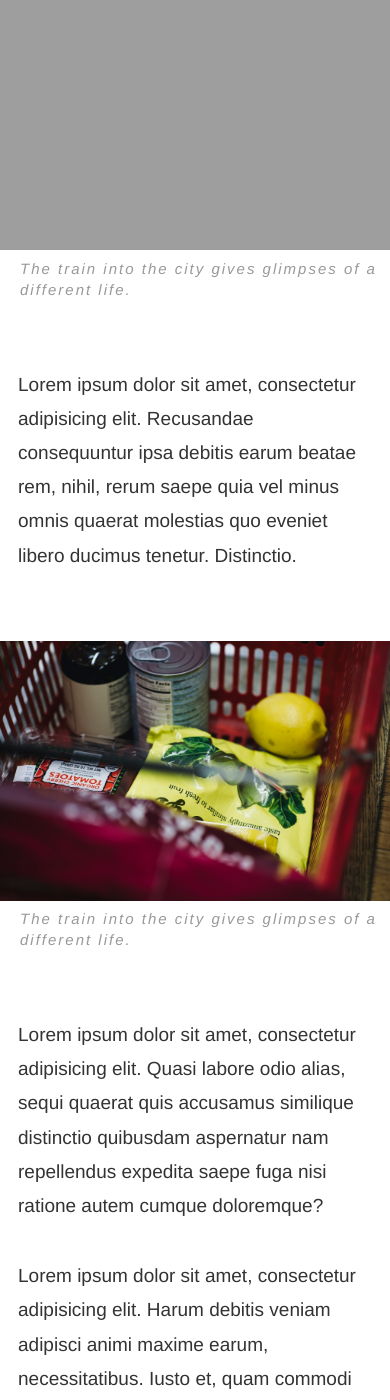
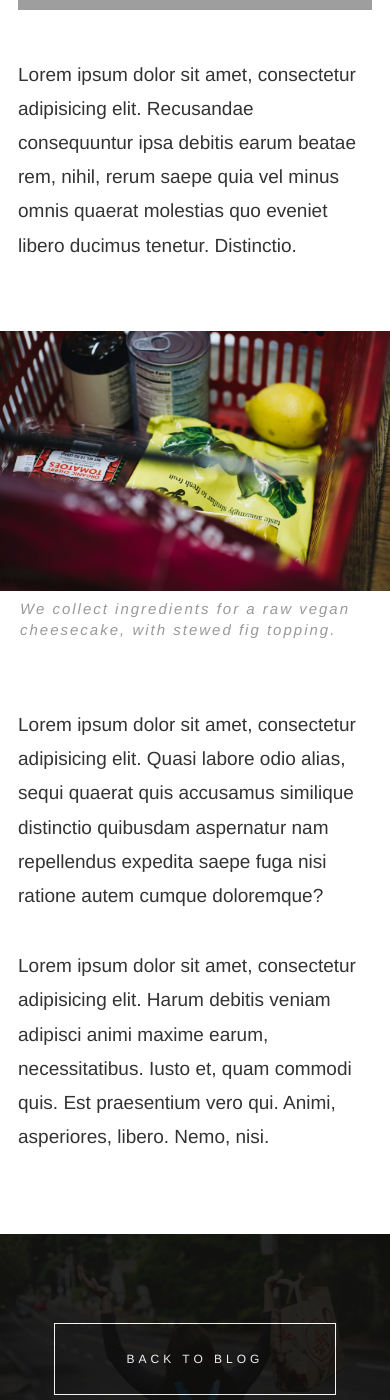
Before and after one commit to reubenosborne/reubenosborne.github.io, a Jekyll site: the page built from _posts/2017-08-23-land-of-the-free.md, in a window 390 px wide and 1400 px high, scrolled down 5137 px. Built offline with Jekyll 4.4.1, drawn with Linux system fonts in a browser that asks for light colours; some web fonts are replaced; some of the changed text lies outside the part shown.

Commit message:
Blog update

```diff
--- a/_posts/2017-08-23-land-of-the-free.md
+++ b/_posts/2017-08-23-land-of-the-free.md
@@ -1,8 +1,8 @@
 ---
 layout: post
 category: post
-title: The city of crunchy leaves
-excerpt: My month in Portland
+title: The Growing Home
+excerpt: A community of radical vegans
 img: america/alithrow.jpeg
 img2: america/bluebridge.jpeg
 ---
@@ -46,23 +46,17 @@
 
 Lorem ipsum dolor sit amet, consectetur adipisicing elit. Dolore error amet incidunt recusandae adipisci, debitis! At modi impedit labore commodi maxime ipsam pariatur iste iusto molestiae, repellendus ipsum ipsa asperiores!
 
-<figure>
-  <img src="{{site.url}}/images/america/giftingbox.jpeg" class="imgWide" alt="Future Stairs"/>
-  <figcaption>The train into the city gives glimpses of a different life.</figcaption>
-</figure>
+![Gifting Box]({{site.url}}/images/america/giftingbox.jpeg)
 
 Lorem ipsum dolor sit amet, consectetur adipisicing elit. Deserunt aperiam quidem distinctio sint quo fugiat qui vel repellat corrupti fugit iusto odio, eum nobis recusandae animi similique ut, quam atque!
 
-<figure>
-  <img src="{{site.url}}/images/america/platoturn.jpeg" class="imgWide" alt="Future Stairs"/>
-  <figcaption>The train into the city gives glimpses of a different life.</figcaption>
-</figure>
+![Plato, The Best Dog]({{site.url}}/images/america/platoturn.jpeg)
 
 Lorem ipsum dolor sit amet, consectetur adipisicing elit. Recusandae consequuntur ipsa debitis earum beatae rem, nihil, rerum saepe quia vel minus omnis quaerat molestias quo eveniet libero ducimus tenetur. Distinctio.
 
 <figure>
   <img src="{{site.url}}/images/america/shopping.jpeg" class="imgWide" alt="Future Stairs"/>
-  <figcaption>The train into the city gives glimpses of a different life.</figcaption>
+  <figcaption>We collect ingredients for a raw vegan cheesecake, with stewed fig topping.</figcaption>
 </figure>
 
 Lorem ipsum dolor sit amet, consectetur adipisicing elit. Quasi labore odio alias, sequi quaerat quis accusamus similique distinctio quibusdam aspernatur nam repellendus expedita saepe fuga nisi ratione autem cumque doloremque?
--- a/index.html
+++ b/index.html
@@ -7,7 +7,7 @@
 <div class="info">
 	<h1>Hey, my name is Reuben.<br>
 		Currently finding new flavours in asia<br>
-		and helping you wrangle the web.
+		and being creative with code.
 	</h1>
 	<br>
 	<div class="buttons">
--- a/style.scss
+++ b/style.scss
@@ -253,23 +253,24 @@
 }
 
 .button {
-  margin-right: 20px;
+  margin: 30px 20px 0 0;
   height: 60px;
   cursor: pointer;
   font-size: 12px;
   font-weight: 500;
   letter-spacing: 2px;
   background: rgba(255,255,255,.8);
-  border: 1px solid #fff;
+  border: 1px solid #ddd;
   color: #000;
   letter-spacing: 4px;
   @media ( max-width: 600px ) {
-    width: 160px;
+    margin: 5px 0;
     height: 48px;
+
   }
   &:hover {
     transition: .3s;
-    background: rgba(0,0,0,.2);
+    background: rgba(30,30,30,1);
     color: #fff;
     font-weight: 100;
   }
@@ -279,16 +280,17 @@
   display: flex;
   flex-direction: row;
   flex-wrap: wrap;
+    @media ( max-width: 600px ) {
+      flex-direction: column;
+  }
 }
 
 .portfolio {
   width: 160px;
-  margin-top: 30px;
 }
 
 .blog {
   width: 160px;
-  margin-top: 30px;
 }
 
 .mail {
@@ -296,7 +298,6 @@
     font-size: 18px;
   }
   width: 160px;
-  margin-top: 30px;
 }
 
 .back {
```
Also changed, not shown: _posts/2017-10-24-Mint Consulting.md (+3 -3 lines), _posts/2017-11-23-Future-City.md (+1 -7 lines).
